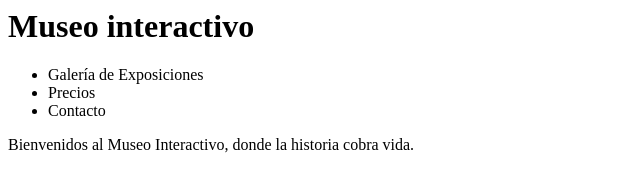
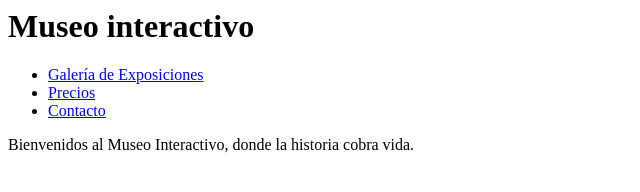
Before and after one commit to Piero-Sifuentes/museo-PieroSifuentes, a plain HTML site: page index.html in a window 1280 px wide. Shown: the whole page, without its empty margins (0-640 px from the left). Drawn offline with Linux system fonts and the light colour scheme.

Commit message:
inico página

```diff
--- a/index.html
+++ b/index.html
@@ -7,9 +7,9 @@
 <body>
     <h1>Museo interactivo</h1>
     <ul>
-        <li>Galería de Exposiciones</li>
-        <li>Precios</li>
-        <li>Contacto</li>
+        <li><a href="galeria-exposisiones.html">Galería de Exposiciones</a></li>
+        <li><a href="precios.html">Precios</a></li>
+        <li><a href="contacto.html">Contacto</a></li>
     </ul>
     <p>Bienvenidos al Museo Interactivo, donde la historia cobra vida.</p>
 </body>
```
